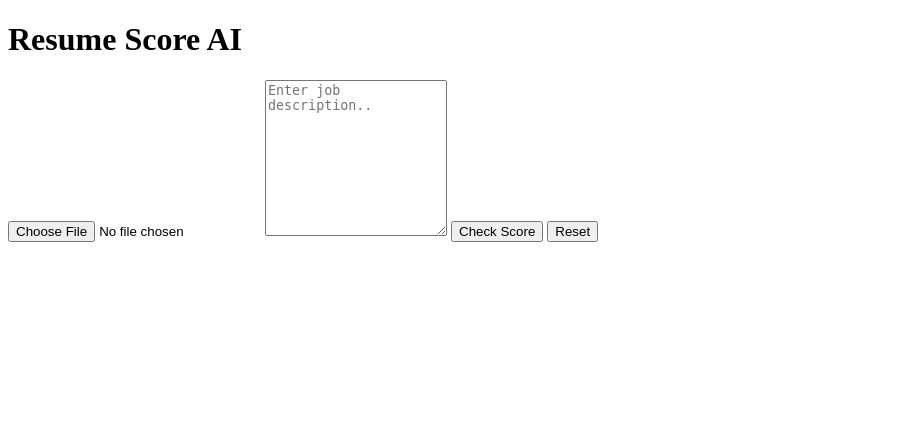
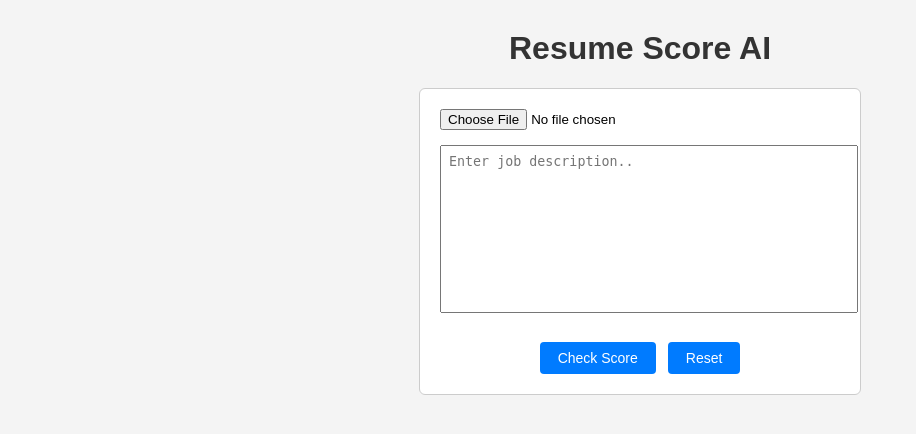
Before and after one commit to lavanya-sathasivam/ResumeScore-AI, a Flask app: page / in a window 1280 px wide. Shown: the top 434 px of the page, without its empty margins (0-916 px from the left). Run offline with Flask 3, Linux system fonts and the light colour scheme.

Commit message:
HTML file updated

```diff
--- a/templates/index.html
+++ b/templates/index.html
@@ -3,29 +3,31 @@
 <head>
     <meta charset="UTF-8">
     <meta name="viewport" content="width=device-width, initial-scale=1.0">
-    <title>Resume Score Matcher</title>
+    <title>Resume Score AI</title>
     <link rel="stylesheet" href="{{ url_for('static', filename='style.css') }}">
 </head>
-<body>
+<body class="page-body">
 
-    <h1>Resume Score AI</h1>
+    <h1 class="page-title">Resume Score AI</h1>
 
-    <form action="/" method="POST" enctype="multipart/form-data">
-    <input type="file" name="resume" accept="application/pdf" required>
+    <form action="/" method="POST" enctype="multipart/form-data" class="form-data">
+    <input type="file" class="form-input" name="resume" accept="application/pdf" required>
 
     {% if filename %}
-        <p>Uploaded file: <b>{{ filename }}</b></p>
+        <p class="file-name">Uploaded file: <b>{{ filename }}</b></p>
     {% endif %}
 
-    <textarea name="job_description" rows="10"
-              placeholder="Enter job description.." required>{{ job_description }}</textarea>
-
+    <textarea name="job_description" rows="10" placeholder="Enter job description.." required class="textarea">{{ job_description }}</textarea>
+    <div class="button-group">
     <button type="submit">Check Score</button>
-    <button type="submit" formaction="/" formmethod="GET">Reset</button>
+    <button type="submit" formaction="/" formmethod="get">Reset</button>
+    </div>
 
     {% if score is not none %}
-        <h3>Your Resume Match Score:</h3>
-        <input type="text" value="{{ score }}%" readonly>
+    <div class="score-area">
+        <h3 class="score-title">Your Resume Match Score:</h3>
+        <input type="text" value="{{ score }}%" readonly class="score-input">
+    </div>
     {% endif %}
     </form>
 </body>
```
